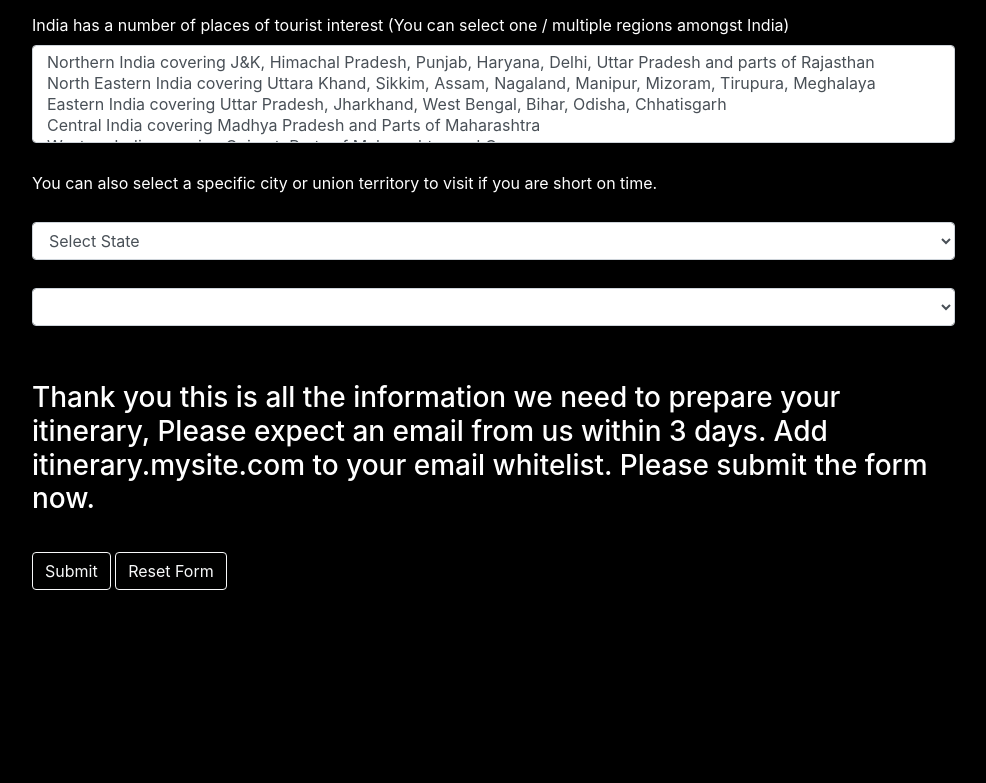
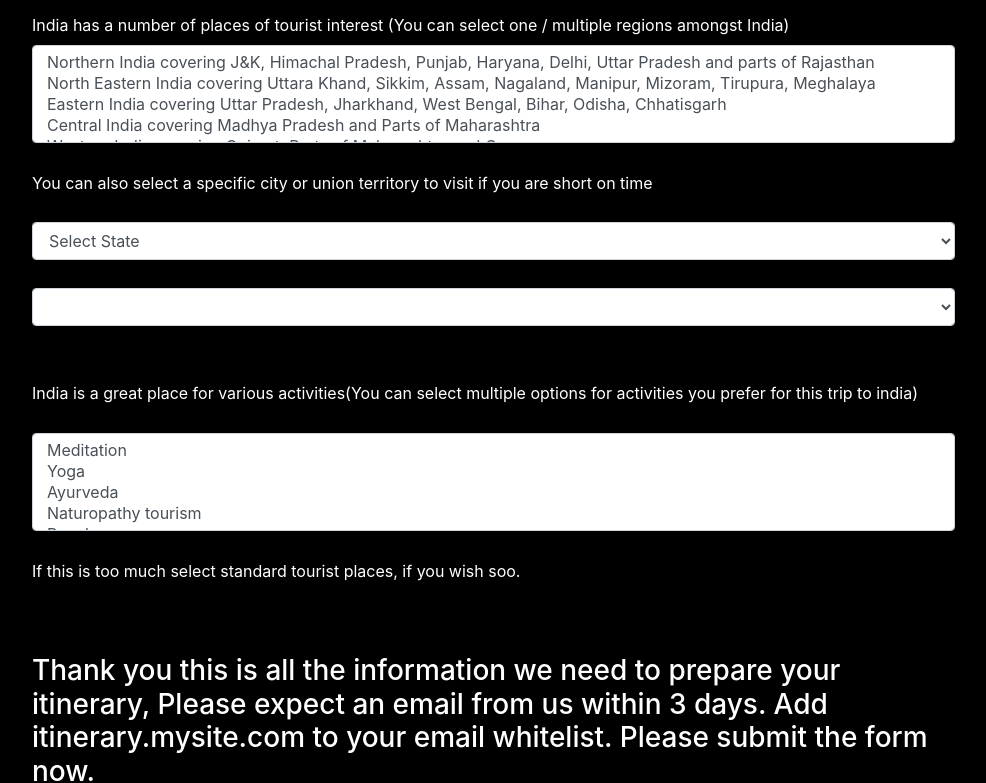
Before and after one commit to Itinerary-Streamlining-tool/MVP, a plain HTML site: page index.html in a window 1280 px wide. Shown: the part 645-1428 px from the top of the page, without its empty margins (53-1039 px from the left). Before the commit the page ends 1251 px from the top, so only its background shows below. Drawn offline with nearby package versions, Linux system fonts and the light colour scheme.

Commit message:
Add files via upload

```diff
--- a/index.html
+++ b/index.html
@@ -147,10 +147,23 @@
                                 Andaman Islands</option>
 
                         </select>
-                        <label class="padding-3" for="exampleFormControlSelect2">You can also select a specific city or union territory to visit if you are short on time.</label>
+                        <label class="padding-3" for="exampleFormControlSelect2">You can also select a specific city or union territory to visit if you are short on time</label>
                         <select onchange="print_city('state', this.selectedIndex);" id="sts" name ="stt" class="form-control" required></select>
                         <select id ="state" class="form-control padding-3" required></select>
                         <script language="javascript">print_state("sts");</script>
+                        <label class="padding-3" for="exampleFormControlSelect2">India is a great place for various activities(You can select multiple options for activities you prefer for this trip to india)</label>
+                        <select multiple class="form-control" id="exampleFormControlSelect2">
+                        <option>Meditation</option>
+                        <option>Yoga</option>
+                        <option>Ayurveda</option>
+                        <option>Naturopathy tourism</option>
+                        <option>Beaches</option>
+                        <option>Deserts</option>
+                        <option>Hills</option>
+                        <option>Historical places</option>
+                        <option>Wild life</option>
+                        </select>
+                        <label class="padding-3" for="exampleFormControlSelect2">If this is too much select standard tourist places, if you wish soo.</label>
                     </div>
                     <h3 class="padding">Thank you this is all the information we need to prepare your itinerary, Please expect an email from us within 3 days.
                         Add itinerary.mysite.com to your email whitelist.
```
